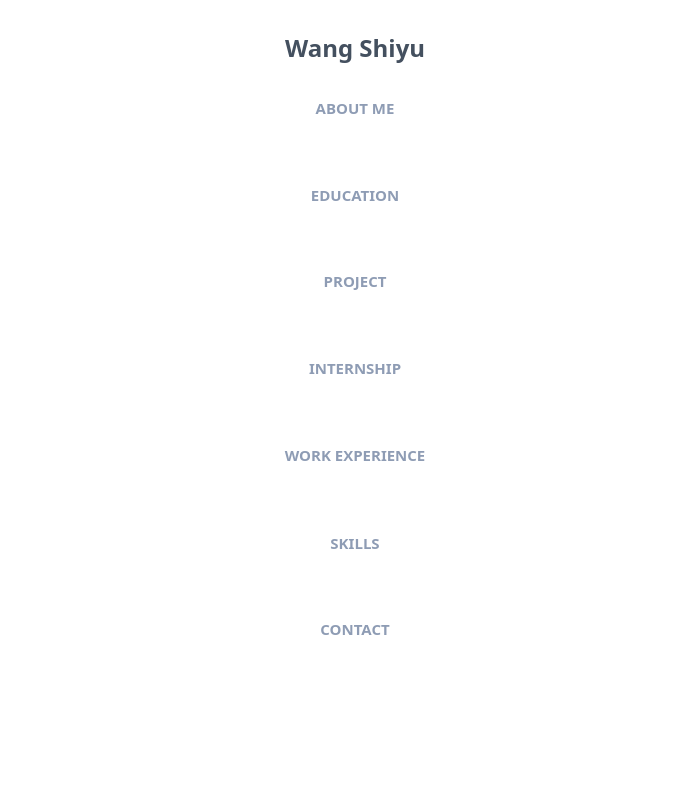
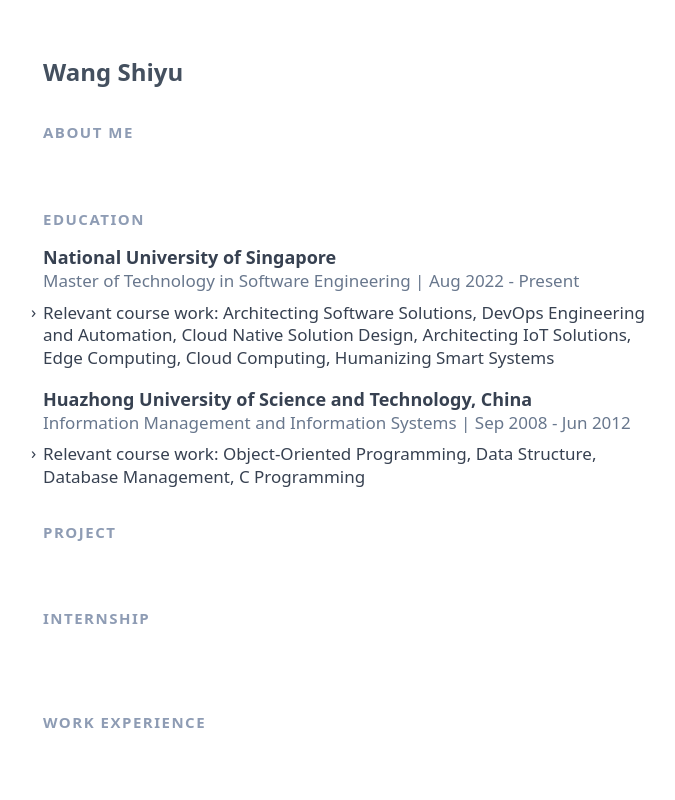
Before and after one commit to shiyuw09/react-universal-resume, a React (Vite) app: page / in a window 1280 px wide. Shown: the top 800 px of the page, without its empty margins (285-960 px from the left). Built offline with nearby package versions, Linux system fonts and the light colour scheme; a small style sheet from the web is missing.

Commit message:
feat: add Education section

```diff
--- a/index.html
+++ b/index.html
@@ -5,6 +5,7 @@
     <!-- <link rel="icon" type="image/svg+xml" href="/vite.svg" /> -->
     <meta name="viewport" content="width=device-width, initial-scale=1.0" />
     <title>Wang Shiyu - Resume</title>
+    <link href="https://free.bboxtype.com/embedfonts/?family=FiraGO:300i,400" rel="stylesheet">
   </head>
   <body>
     <div id="root"></div>
--- a/prettier.config.js
+++ /dev/null
@@ -1 +0,0 @@
-export const plugins = ['prettier-plugin-tailwindcss'];
--- a/src/App.tsx
+++ b/src/App.tsx
@@ -1,29 +1,56 @@
-import "./App.css";
-import AboutMe from "./components/AboutMe";
-import Contact from "./components/Contact";
-import Education from "./components/Education";
-import Experience from "./components/Experience";
-import Project from "./components/Project";
-import Skills from "./components/Skills";
+import './App.css';
+import AboutMe from './components/AboutMe';
+import Contact from './components/Contact';
+import Education from './components/Education';
+import Experience from './components/Experience';
+import Project from './components/Project';
+import Skills from './components/Skills';
+import { educationData } from './data';
 
 function App() {
   return (
     <>
-      <main className="font-firago">
+      <main className="font-firago mx-auto text-left">
         {/* Page */}
-        <div className="bg-white ">
+        <div className="bg-white p-6 mx-auto max-w-2xl">
+          {/* Name */}
           <header className="mb-8">
             <h1 className="text-2xl font-semibold text-gray-750 pb-px">
               Wang Shiyu
             </h1>
           </header>
           <AboutMe />
-          <Education name={""} degree={""} date={""} courses={[]} />
-          <Project name={""} description={""} date={""} technologies={[]} github={""} role={""} responsibilities={[]} company={""}  />
-          <Experience type={"internship"} company={""} role={""} date={""} description={""} technologies={[]} responsibilities={[]} />
-          <Experience type={"work experience"} company={""} role={""} date={""} description={""} technologies={[]} responsibilities={[]} />
+          <Education eduArray={educationData} />
+          <Project
+            name={''}
+            description={''}
+            date={''}
+            technologies={[]}
+            github={''}
+            role={''}
+            responsibilities={[]}
+            company={''}
+          />
+          <Experience
+            type={'internship'}
+            company={''}
+            role={''}
+            date={''}
+            description={''}
+            technologies={[]}
+            responsibilities={[]}
+          />
+          <Experience
+            type={'work experience'}
+            company={''}
+            role={''}
+            date={''}
+            description={''}
+            technologies={[]}
+            responsibilities={[]}
+          />
           <Skills skills={[]} />
-          <Contact  />
+          <Contact />
         </div>
       </main>
     </>
--- a/src/components/Education.tsx
+++ b/src/components/Education.tsx
@@ -1,21 +1,38 @@
-import MyH2 from "./MyH2";
+import MyH2 from './MyH2';
+import { EducationInfo } from '..';
 
 interface EducationProps {
-  name: string;
-  degree: string;
-  date: string;
-  courses: string[];
+  eduArray: EducationInfo[];
 }
 
-function Education(props: EducationProps) {
+function Education({ eduArray }: EducationProps) {
   return (
-    <div className="mb-16">
-      <MyH2 text="Education" />
-      <h3 >{props.name}</h3>
-      <p>{props.degree}</p>
-      <p>{props.date}</p>
-      <p>{props.courses.join(', ')}</p>
-    </div>
+    <section className="mb-8 first:mt-0">
+      <div className="break-inside-avoid">
+        <MyH2 text="Education" />
+        {eduArray.map((edu: EducationInfo, index: number) => (
+          <section key={index} className="break-inside-avoid mb-4.5">
+            <header>
+              <h3 className="text-lg font-semibold text-gray-700 leading-snugish">
+                {edu.name}
+              </h3>
+              <p className="leading-normal text-md text-gray-650">
+                {edu.degree} | {edu.date}
+              </p>
+
+              <ul>
+                <li className="mt-2.1 text-md text-gray-700 leading-normal">
+                  <span className="-ml-3 absolute select-none -translate-y-px transform">
+                    ›
+                  </span>
+                  Relevant course work: {edu.courses.join(', ')}
+                </li>
+              </ul>
+            </header>
+          </section>
+        ))}
+      </div>
+    </section>
   );
 }
 
--- a/src/components/MyH2.tsx
+++ b/src/components/MyH2.tsx
@@ -1,5 +1,9 @@
 function MyH2(props: { text: string }) {
-  return <h2 className="text-gray-550 uppercase text-sm2 font-bold">{props.text}</h2>;
+  return (
+    <h2 className="text-gray-550 uppercase text-sm2 font-bold tracking-widest mb-4">
+      {props.text}
+    </h2>
+  );
 }
 
 export default MyH2;
--- /dev/null
+++ b/src/data.ts
@@ -0,0 +1,32 @@
+import { EducationInfo } from '.';
+
+const educationNUS: EducationInfo = {
+  name: 'National University of Singapore',
+  degree: 'Master of Technology in Software Engineering',
+  date: 'Aug 2022 - Present',
+  courses: [
+    'Architecting Software Solutions',
+    'DevOps Engineering and Automation',
+    'Cloud Native Solution Design',
+    'Architecting IoT Solutions',
+    'Edge Computing',
+    'Cloud Computing',
+    'Humanizing Smart Systems',
+  ],
+};
+
+const educationHUST: EducationInfo = {
+  name: 'Huazhong University of Science and Technology, China',
+  degree: 'Information Management and Information Systems',
+  // degree:
+  //   'Bachelor of Management in Information Management and Information Systems',
+  date: 'Sep 2008 - Jun 2012',
+  courses: [
+    'Object-Oriented Programming',
+    'Data Structure',
+    'Database Management',
+    'C Programming',
+  ],
+};
+
+export const educationData: EducationInfo[] = [educationNUS, educationHUST];
--- /dev/null
+++ b/src/index.d.ts
@@ -0,0 +1,6 @@
+export type EducationInfo = {
+  name: string;
+  degree: string;
+  date: string;
+  courses: string[];
+};
--- a/tailwind.config.js
+++ b/tailwind.config.js
@@ -1,31 +1,59 @@
 /** @type {import('tailwindcss').Config} */
 
-import defaultTheme from "tailwindcss/defaultTheme"
+import defaultTheme from 'tailwindcss/defaultTheme';
 
 export default {
-  content: [
-    "./index.html",
-    "./src/**/*.{js,ts,jsx,tsx}",
-  ],
+  content: ['./index.html', './src/**/*.{js,ts,jsx,tsx}'],
   theme: {
+    /* For A4 size */
+    screens: {
+      screen: { raw: 'screen' },
+      print: { raw: 'print' },
+      xsm: '500px',
+      sm: '640px',
+      md: '811px',
+      lg: '1051px',
+      xl: '1280px',
+    },
     extend: {
+      fontFamily: {
+        firago: ['FiraGO', ...defaultTheme.fontFamily.sans],
+      },
       fontSize: {
-        sm2: "0.9375rem", // 15px label
-        base: "1rem", // 16px base
-        md: "1.0625rem", // 17px body
-        lg: "1.125rem", // 18px heading
+        sm2: '0.9375rem', // 15px label
+        base: '1rem', // 16px base
+        md: '1.0625rem', // 17px body
+        lg: '1.125rem', // 18px heading
+      },
+      lineHeight: {
+        snugish: '1.32',
+        normal: '1.34',
+      },
+      maxWidth: {
+        "letter": "66.40625rem",
+        "a4": "64.609375rem"
+      },
+      spacing: {
+        0.5: '2px', // 2px
+        1.5: '0.375rem', // 6px
+        1.6: '0.4375rem', // 7px
+        2.1: '0.5625rem', // 9px
+        2.5: '10px', // 10px
+        3.2: '0.8125rem', // 16px
+        4.5: '1.125rem', // 8px
+        11: '2.75rem', // 44px (once)
       },
       colors: {
         gray: {
-          "150": "hsl(210, 44%, 97%)",
-          "250": "hsl(210, 40%, 93.5%)",
-          "550": "hsl(218, 20%, 63%)",
-          "650": "hsl(216, 15%, 48%)",
-          "750": "hsl(214, 17%, 32%)",
-          ...defaultTheme.colors.gray
+          150: 'hsl(210, 44%, 97%)',
+          250: 'hsl(210, 40%, 93.5%)',
+          550: 'hsl(218, 20%, 63%)',
+          650: 'hsl(216, 15%, 48%)',
+          750: 'hsl(214, 17%, 32%)',
+          ...defaultTheme.colors.gray,
         },
       },
     },
   },
   plugins: [],
-}
+};
```
